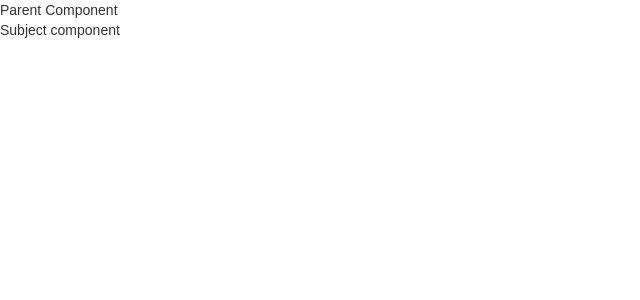
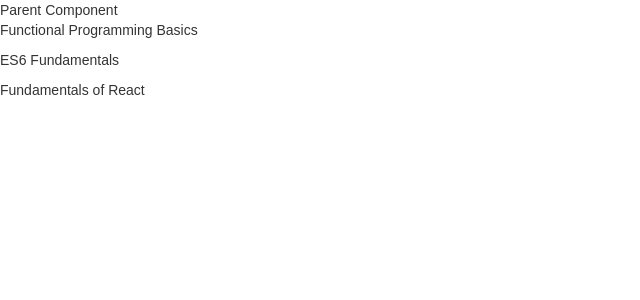
Before and after one commit to anntenna/Bookmark-manager, a React (Create React App) app: page / in a window 1280 px wide. Shown: the top 300 px of the page, without its empty margins (0-640 px from the left). Built offline with nearby package versions, Linux system fonts and the light colour scheme.

Commit message:
Added subject title display to Subject component

```diff
--- a/src/App.js
+++ b/src/App.js
@@ -42,7 +42,9 @@ class App extends Component {
     return (
       <div>
         Parent Component
-        <Subject />
+        <Subject subject={this.state.sections[0].subject} />
+        <Subject subject={this.state.sections[1].subject} />
+        <Subject subject={this.state.sections[2].subject} />
       </div>
     );
   }
--- a/src/components/Subject.js
+++ b/src/components/Subject.js
@@ -6,6 +6,6 @@ export default class Section extends Component {
     }
     //event handlers
     render() {
-        return <p>Subject component</p>;
+        return (<p>{this.props.subject}</p>);
     }
 }
```
